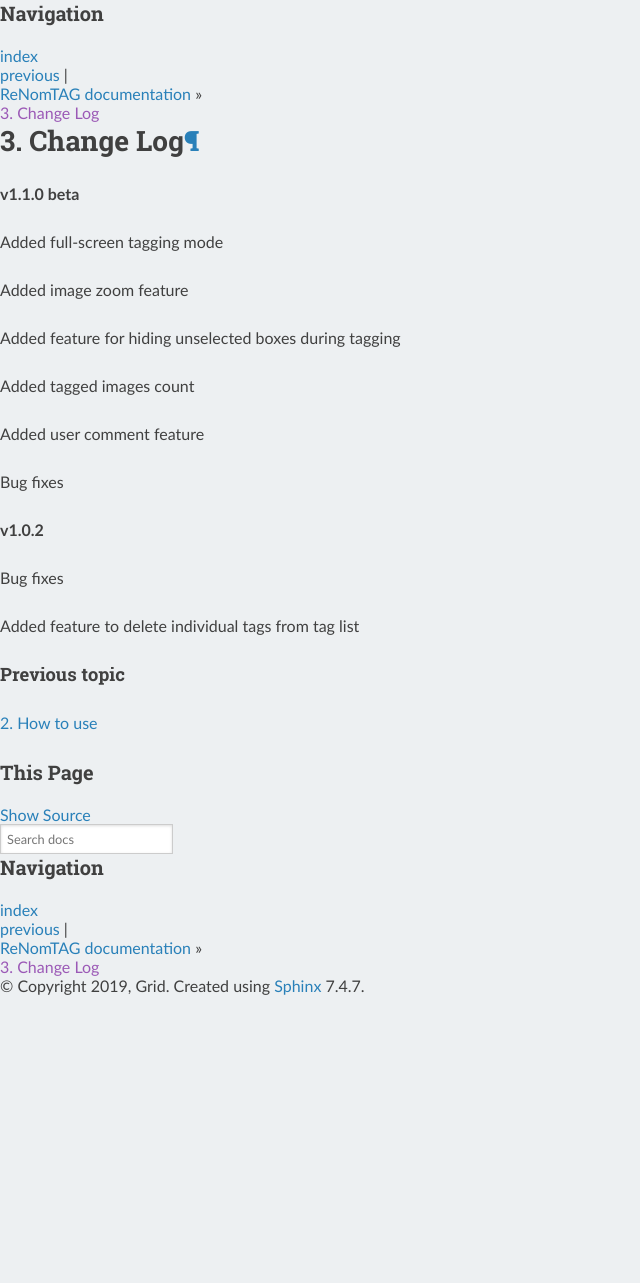
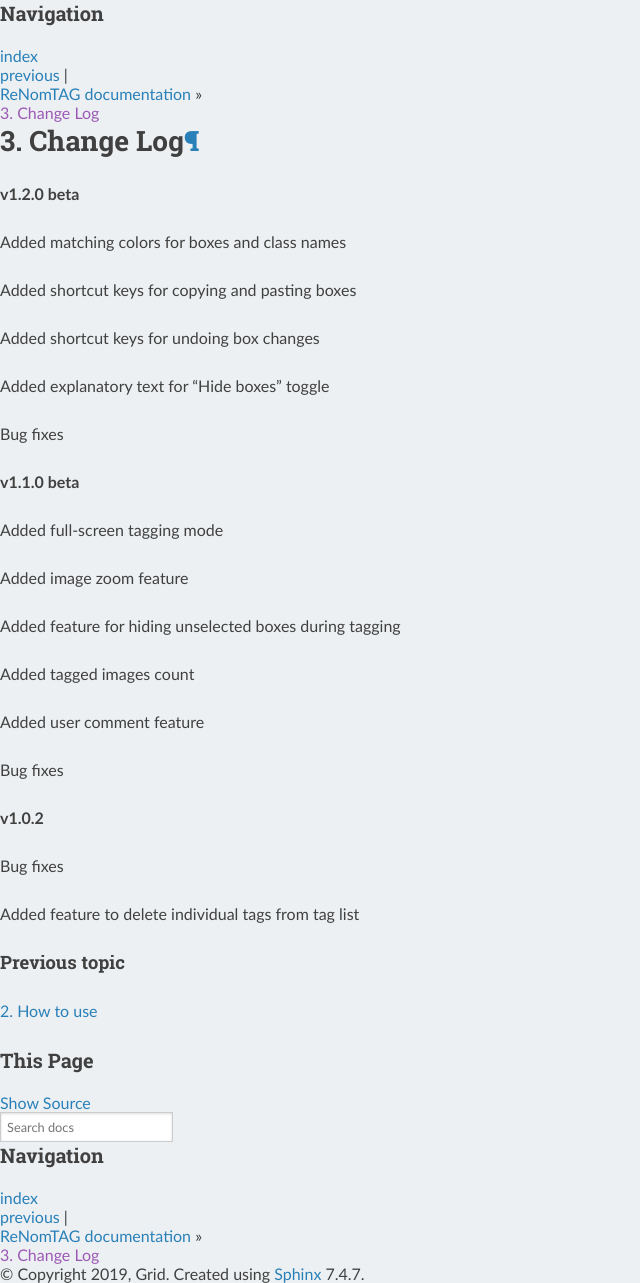
Before and after one commit to clockfly/ReNomTAG, a Sphinx documentation site: the page built from doc/rsts/change_log.rst, in a window 1280 px wide. Shown: the whole page, without its empty margins (0-640 px from the left). Built offline with Sphinx 7.4.7 and the Read the Docs theme 2.0.0, drawn with Linux system fonts in a browser that asks for light colours; before the commit the page ends 995 px from its top, so only the background shows below that.

Commit message:
Updated docs for v1.2b0

```diff
--- a/doc/index.rst
+++ b/doc/index.rst
@@ -1,4 +1,4 @@
-ReNomTAG v1.1 beta
+ReNomTAG v1.2 beta
 ==================
 
 .. toctree::
--- a/doc/rsts/change_log.rst
+++ b/doc/rsts/change_log.rst
@@ -1,5 +1,20 @@
 Change Log
 ===================
+
+
+**v1.2.0 beta**
+
+
+- Added matching colors for boxes and class names
+
+- Added shortcut keys for copying and pasting boxes
+
+- Added shortcut keys for undoing box changes
+
+- Added explanatory text for "Hide boxes" toggle
+
+- Bug fixes
+
 
 **v1.1.0 beta**
 
--- a/doc/rsts/installation/main.rst
+++ b/doc/rsts/installation/main.rst
@@ -41,7 +41,7 @@ Install by pip
 
 .. code-block:: shell
 
-    pip3 install https://grid-devs.gitlab.io/ReNomTAG/bin/renom_tag-1.1b0-py3-none-any.whl
+    pip3 install https://grid-devs.gitlab.io/ReNomTAG/bin/renom_tag-1.2b0-py3-none-any.whl
 
 
 Install from source
--- a/js/src/components/footer.vue
+++ b/js/src/components/footer.vue
@@ -33,7 +33,7 @@
 export default {
   data() {
     return {
-      version: "ver. 1.1.0 beta",
+      version: "ver. 1.2.0 beta",
       url: require("../assets/renomlogo.png")
     };
   }
--- a/renom_tag/__version__.py
+++ b/renom_tag/__version__.py
@@ -1 +1 @@
-__version__ = "1.1b0"
+__version__ = "1.2b0"
```
Also changed, not shown: doc/rsts/how_to_use.rst (+25 -7 lines), readme.md (+8 -9 lines), doc/_static/image/introduction.png, 3 other files.
